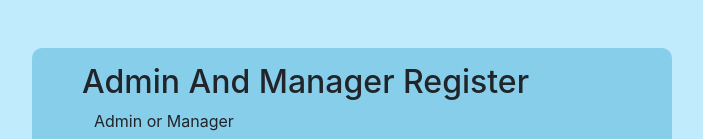
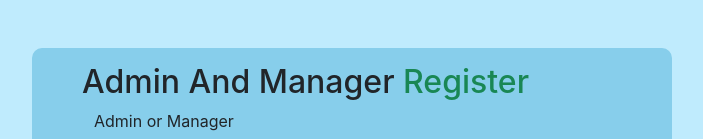
Before and after one commit to Akashdckap/Login-Signup, a React (Vite) app in the folder frontend/: page /adminOrManagerRegister in a window 1280 px wide. Shown: the top 139 px of the page, without its empty margins (288-991 px from the left). Built offline with nearby package versions, Linux system fonts and the light colour scheme.

Commit message:
some changes

```diff
--- a/frontend/src/components/AdminAndManger/AdminAndManagerRegister.jsx
+++ b/frontend/src/components/AdminAndManger/AdminAndManagerRegister.jsx
@@ -89,7 +89,7 @@ export default function AdminAndManagerRegister() {
             <p className='alertMessage'></p>
             <div className='container w-50 p-20'>
                 <div>
-                    <h2 className='signUp'>Admin And Manager Register</h2>
+                    <h2 className='signUp'>Admin And Manager <span className='text-success'>Register</span></h2>
                 </div>
                 <form className='container-fluid m-10' onSubmit={handleSubmit}>
                     <div className="form-group mb-3">
```
